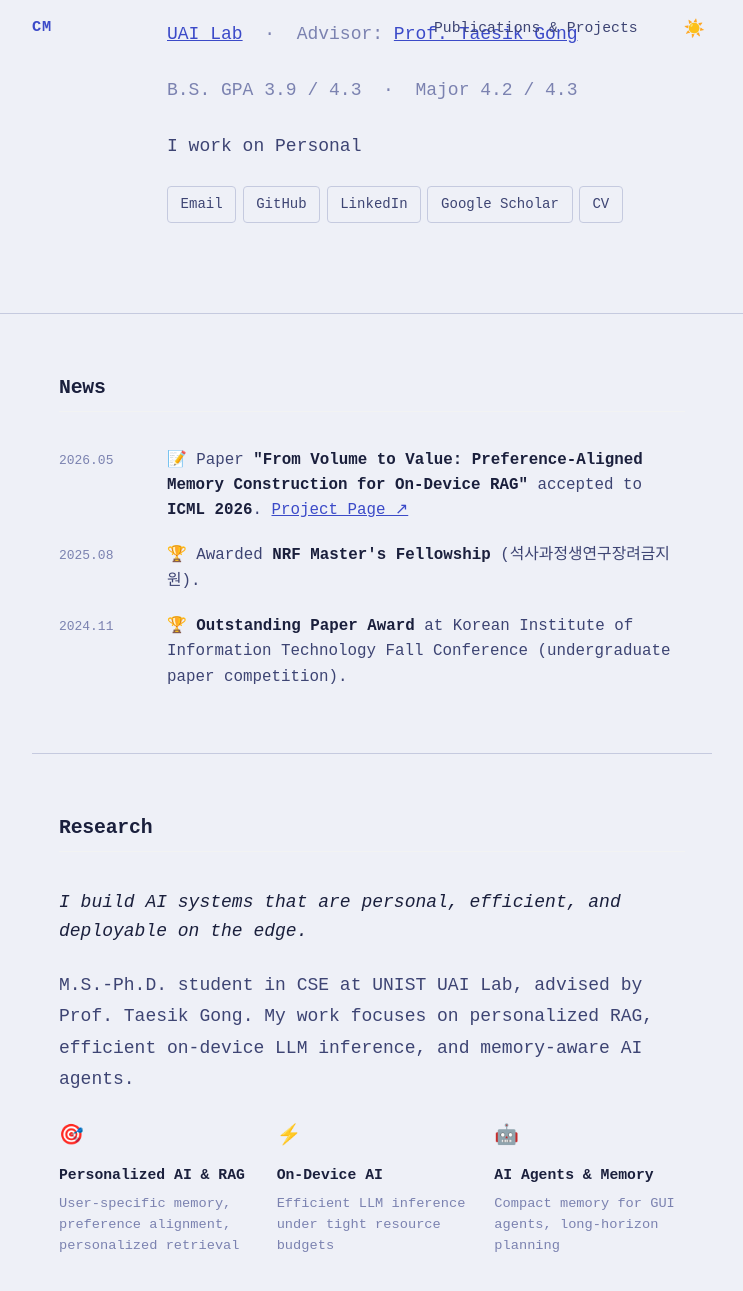
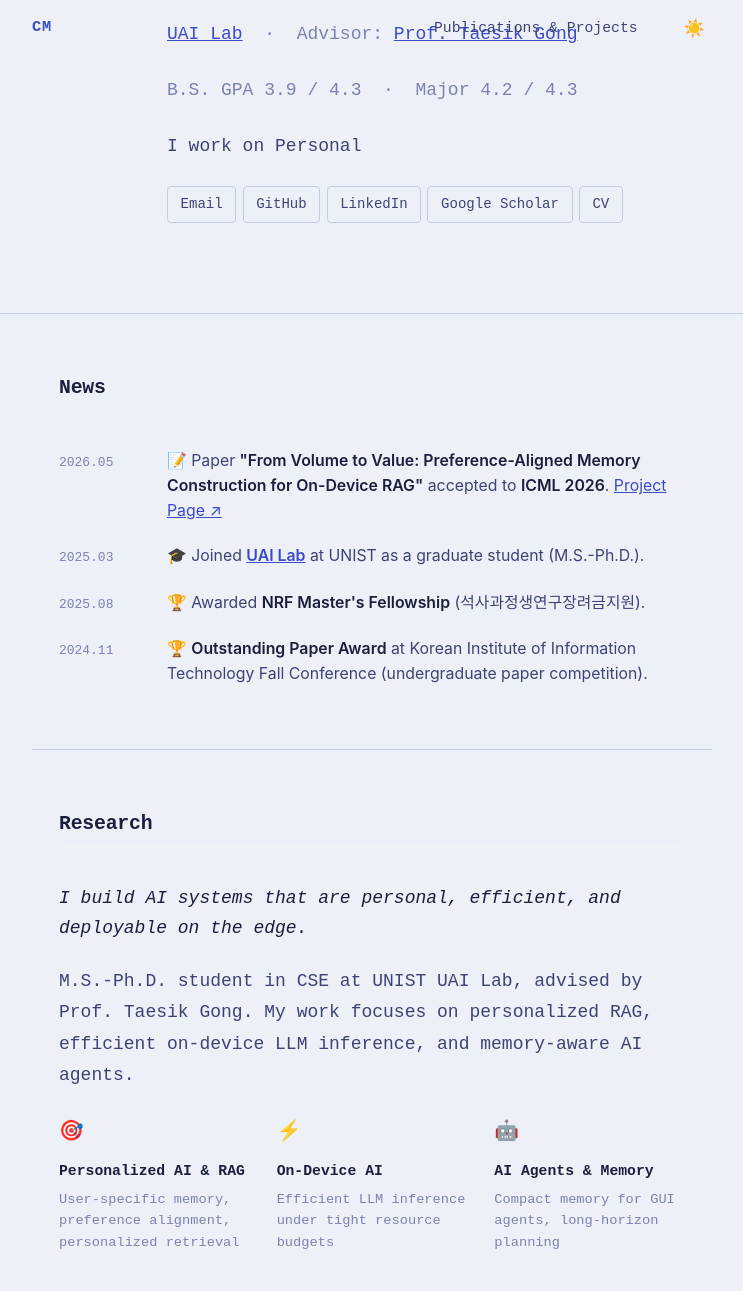
Before and after one commit to CkdalsKong/CkdalsKong.github.io, a Jekyll site: the page built from _pages/about.md, in a window 1280 px wide and 1400 px high, scrolled down 310 px. Shown: the top 1291 px of the window, without its empty margins (268-1011 px from the left). Built offline with Jekyll 4.4.1, drawn with Linux system fonts in a browser that asks for light colours; a script bundle is joined from its source files by our own code; library files that are not in the unit come from our copies.

Commit message:
Switch news text to sans-serif and add UAI Lab join news
Co-Authored-By: Claude Sonnet 4.6 <noreply@anthropic.com>

```diff
--- a/_pages/about.md
+++ b/_pages/about.md
@@ -40,6 +40,10 @@ redirect_from:
       <span class="news-text">📝 Paper <strong>"From Volume to Value: Preference-Aligned Memory Construction for On-Device RAG"</strong> accepted to <strong>ICML 2026</strong>. <a href="/EPIC/" target="_blank" rel="noopener noreferrer">Project Page ↗</a></span>
     </div>
     <div class="news-item">
+      <span class="news-date">2025.03</span>
+      <span class="news-text">🎓 Joined <strong><a href="https://sites.google.com/view/uailab?pli=1" target="_blank" rel="noopener noreferrer">UAI Lab</a></strong> at UNIST as a graduate student (M.S.-Ph.D.).</span>
+    </div>
+    <div class="news-item">
       <span class="news-date">2025.08</span>
       <span class="news-text">🏆 Awarded <strong>NRF Master's Fellowship</strong> (석사과정생연구장려금지원).</span>
     </div>
--- a/assets/css/main.scss
+++ b/assets/css/main.scss
@@ -412,6 +412,7 @@ a:hover { text-decoration: underline; }
 }
 
 .news-text {
+  font-family: var(--font-sans);
   font-size: 0.88rem;
   color: var(--fg-2);
   line-height: 1.6;
```
